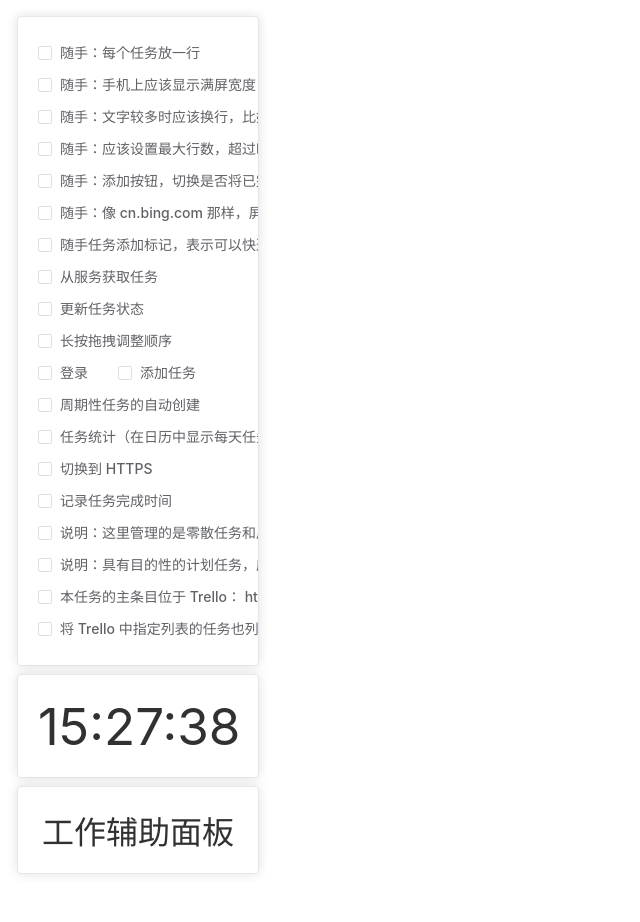
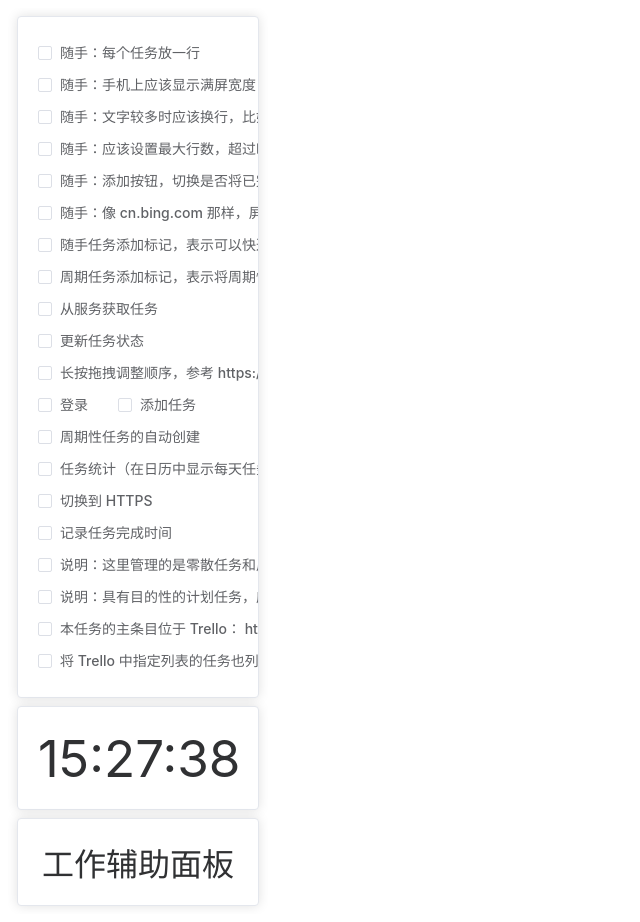
Before and after one commit to lils-work/lils-work, a Vue app: page /alt in a window 1280 px wide. Shown: the whole page, without its empty margins (0-640 px from the left). Before the commit the page ends 890 px from the top, so only its background shows below. Built offline with nearby package versions, Linux system fonts and the light colour scheme.

Commit message:
Task - 调整一些计划

```diff
--- a/src/gadgets/Task.vue
+++ b/src/gadgets/Task.vue
@@ -19,9 +19,10 @@ onMounted(() => {
     { title: '随手：添加按钮，切换是否将已完成任务放在后面', isCompleted: false },
     { title: '随手：像 cn.bing.com 那样，屏蔽某些浏览器的下拉刷新机制', isCompleted: false },
     { title: '随手任务添加标记，表示可以快速完成', isCompleted: false },
+    { title: '周期任务添加标记，表示将周期性地生成', isCompleted: false },
     { title: '从服务获取任务', isCompleted: false },
     { title: '更新任务状态', isCompleted: false },
-    { title: '长按拖拽调整顺序', isCompleted: false },
+    { title: '长按拖拽调整顺序，参考 https://hcg1023.github.io/vue3-dnd/', isCompleted: false },
     { title: '登录', isCompleted: false },
     { title: '添加任务', isCompleted: false },
     { title: '周期性任务的自动创建', isCompleted: false },
```
